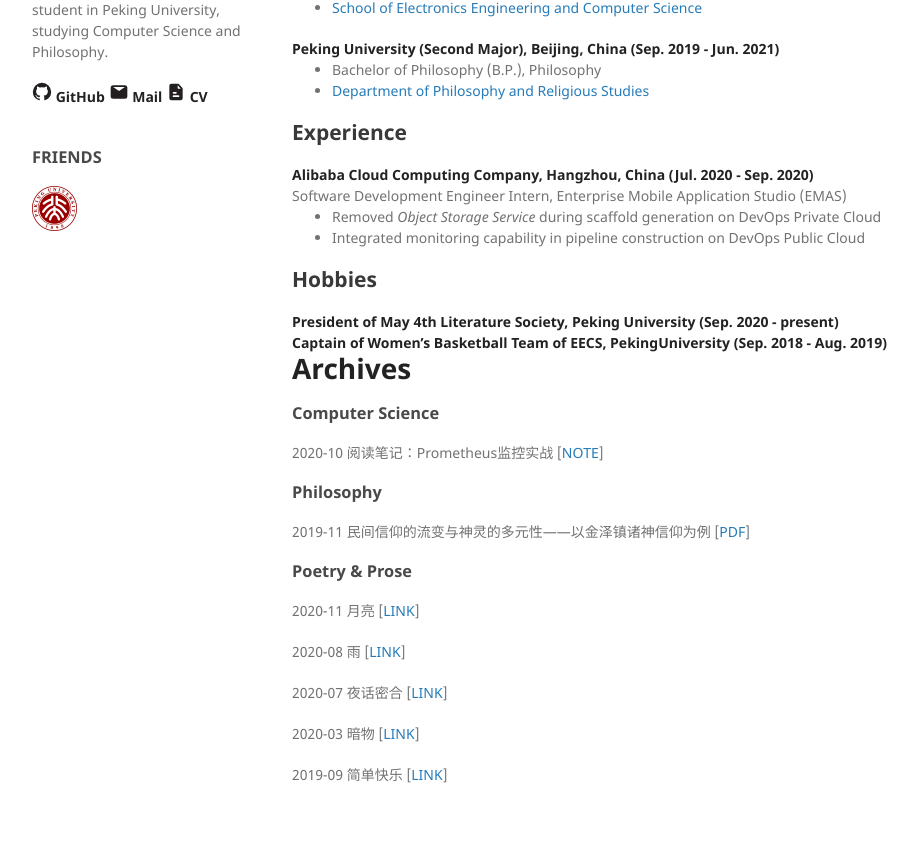
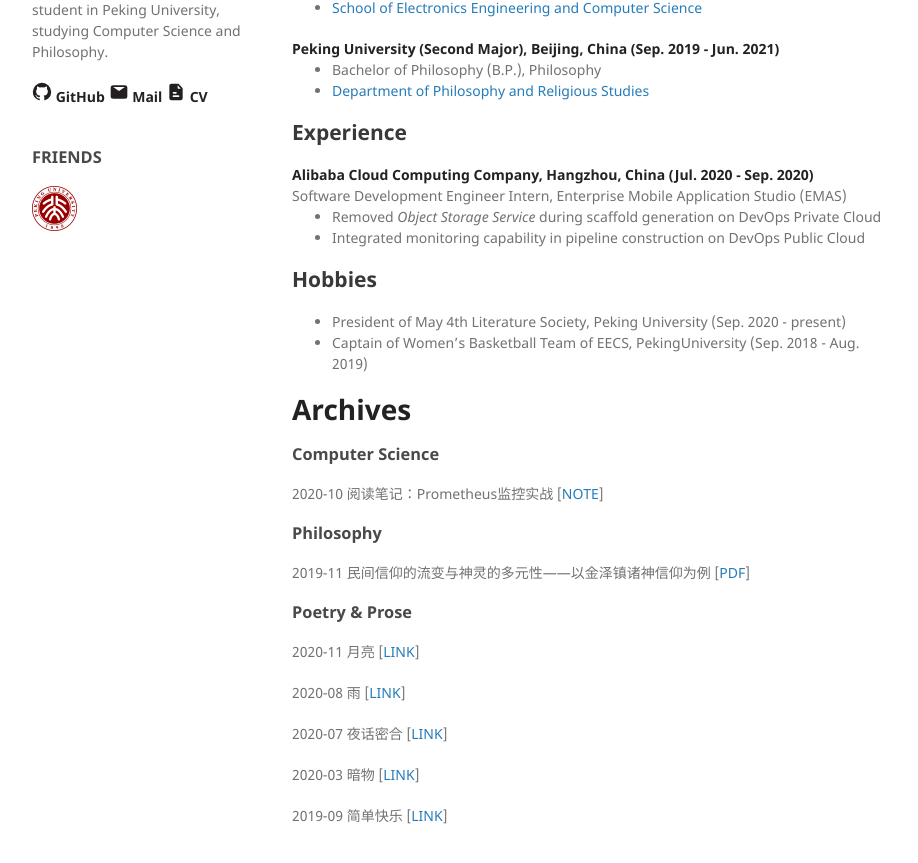
Before and after one commit to ShiranZH/ShiranZH.github.io, a Jekyll site: the page built from index.md, in a window 1280 px wide and 1197 px high. Shown: the part 301-1164 px from the top of the window, without its empty margins (178-1096 px from the left). Built offline with Jekyll 4.4.1, drawn with Linux system fonts in a browser that asks for light colours; our own code applies the rules of GitHub Pages for plain Markdown files; a style sheet for code colours, icons or effects is not loaded.

Commit message:
fix hobbies

```diff
--- a/index.md
+++ b/index.md
@@ -36,13 +36,10 @@ I'm Shiran Zhang (张石然 in Chinese), currently a senior undergraduate studen
 ## Hobbies
 
 <div align="left">
-    <strong>President of May 4th Literature Society, Peking University (Sep. 2020 - present)</strong>
-    <br />
-</div>
-
-<div align="left">
-    <strong>Captain of Women’s Basketball Team of EECS, PekingUniversity (Sep. 2018 - Aug. 2019)</strong>
-    <br />
+    <ul>
+        <li>President of May 4th Literature Society, Peking University (Sep. 2020 - present)</li>
+        <li>Captain of Women’s Basketball Team of EECS, PekingUniversity (Sep. 2018 - Aug. 2019)</li>
+    </ul>
 </div>
 
 # Archives
```
